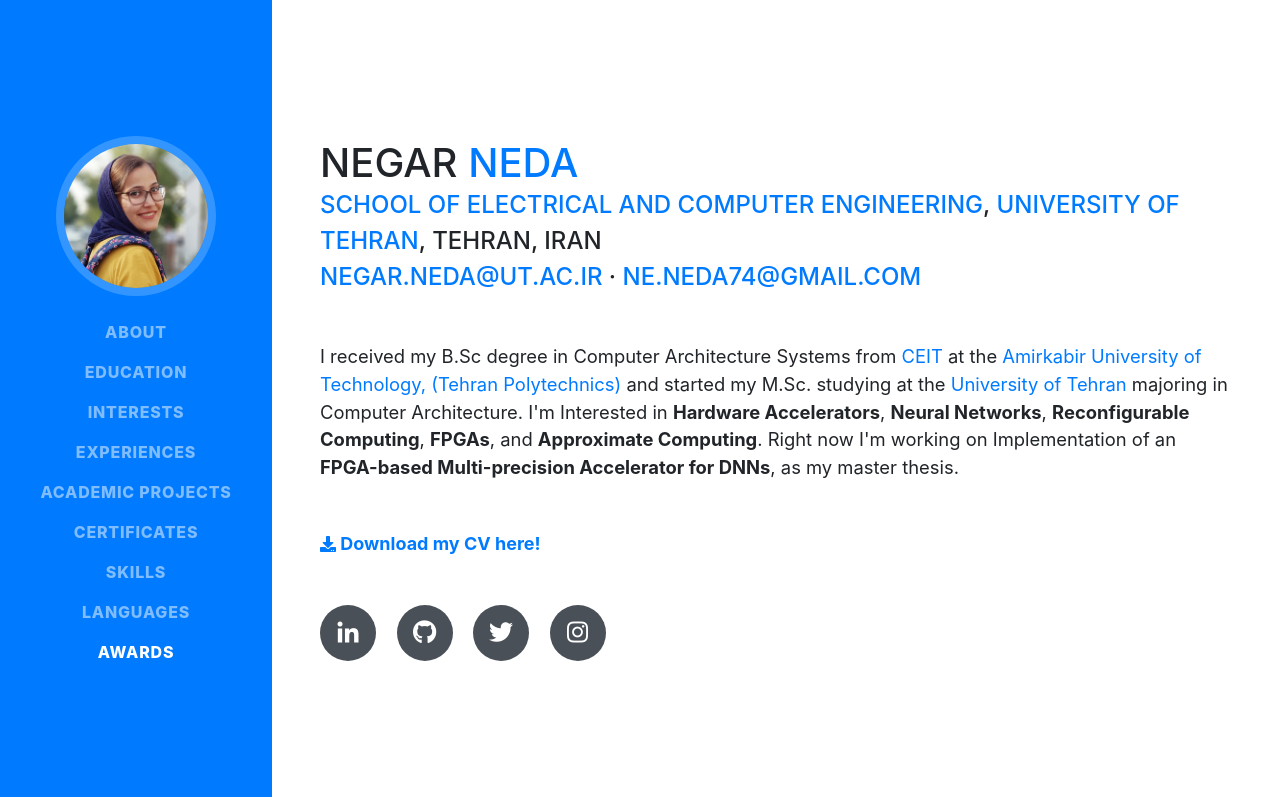
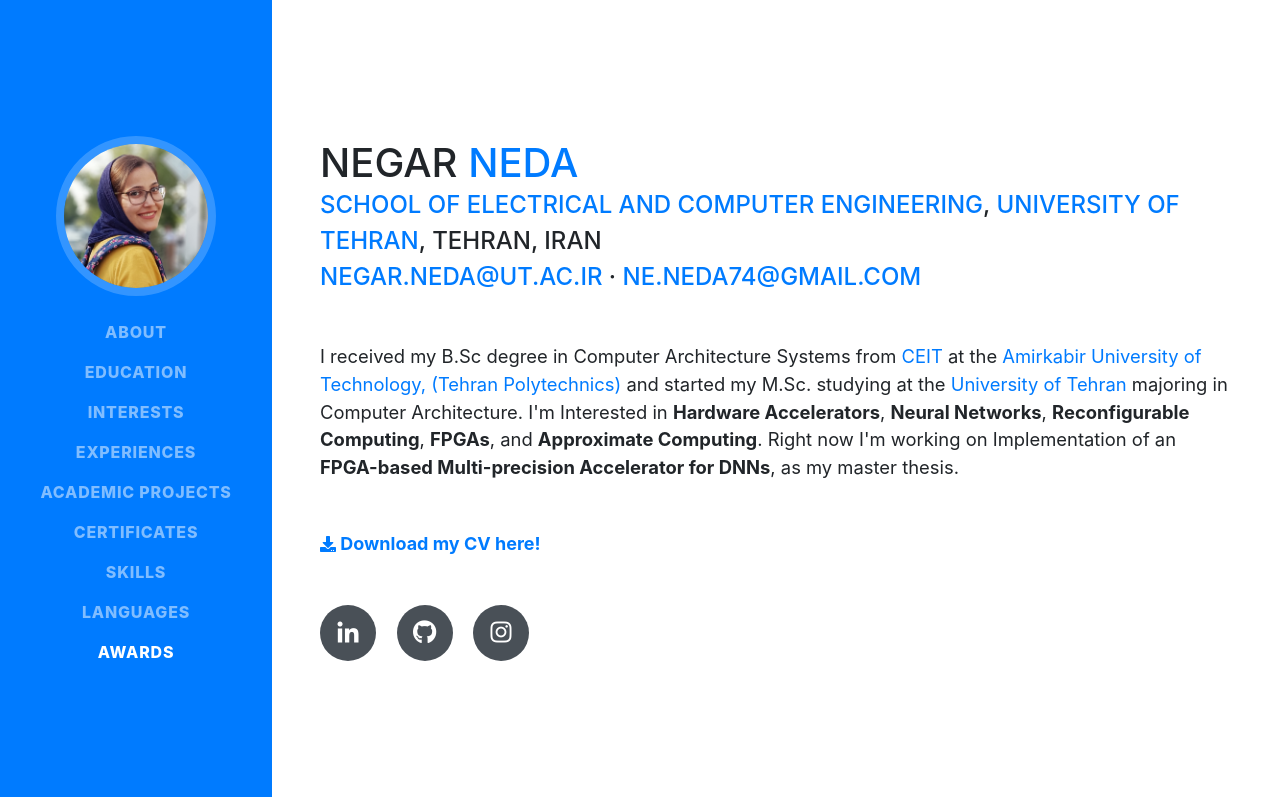
Before and after one commit to negarneda/negarneda.github.io, a website with bundled scripts: page index.html in a window 1280 px wide. Shown: the top 797 px of the page. Built offline with nearby package versions, Linux system fonts and the light colour scheme; a web font is replaced by a local one.

Commit message:
Update index.html

```diff
--- a/index.html
+++ b/index.html
@@ -95,10 +95,6 @@
             </a>
 			<a href="https://github.com/NegarNd	">
               <i class="fab fa-github"></i>
-            </a>
-
-            <a href="https://twitter.com/__NegarN__">
-              <i class="fab fa-twitter"></i>
             </a>
             <a href="https://www.instagram.com/_negar.neda">
               <i class="fab fa-instagram"></i>
```
